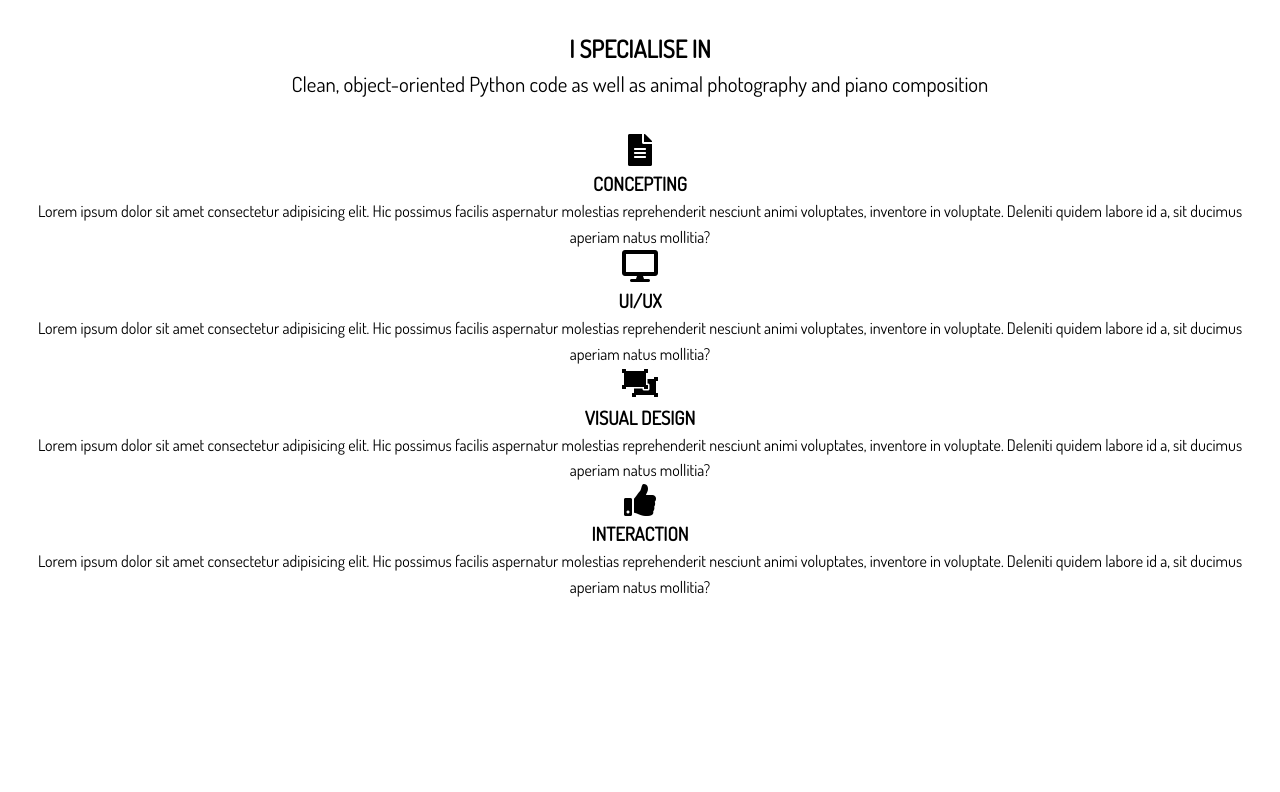
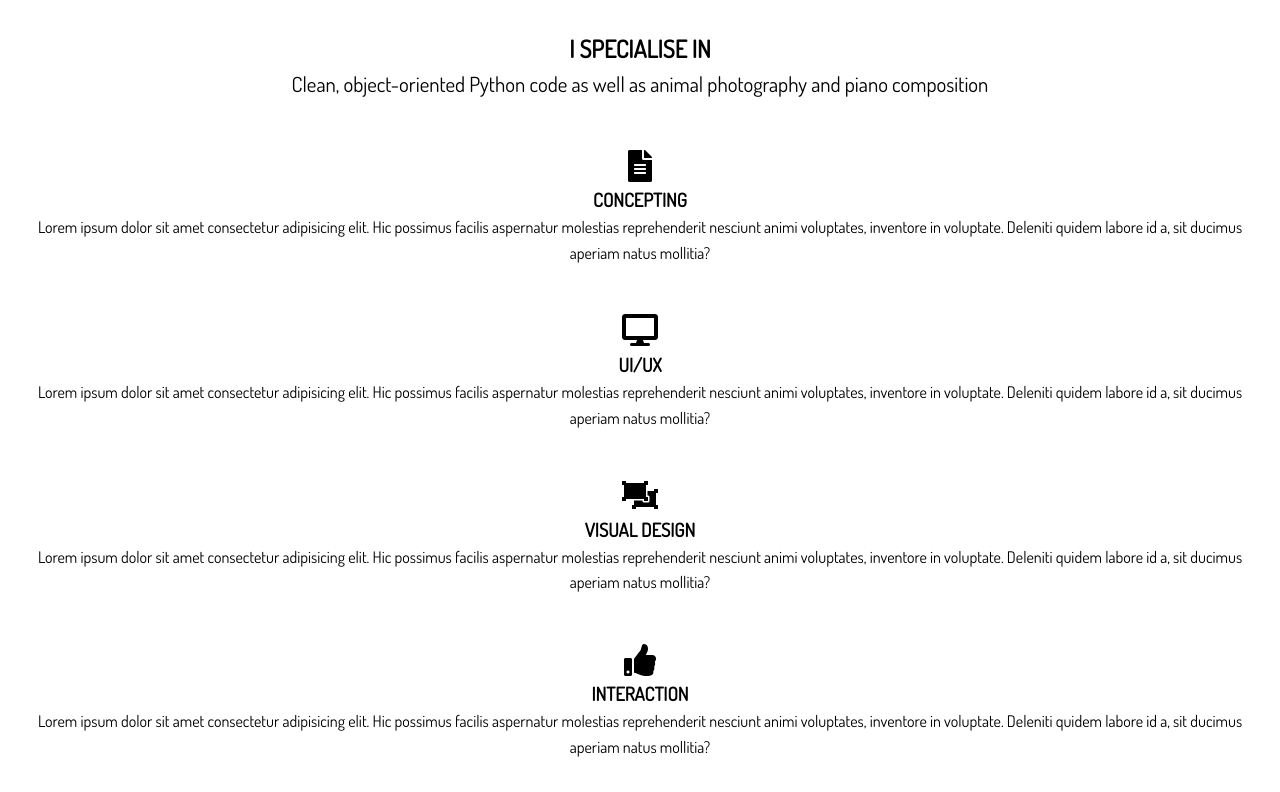
Before and after one commit to naziafakhruddin/haseebzeeshan, a plain HTML site: page dist/index.html in a window 1280 px wide. Shown: the part 802-1594 px from the top of the page. Before the commit the page ends 1435 px from the top, so only its background shows below. Drawn offline with nearby package versions, Linux system fonts and the light colour scheme; files that its build step writes are made by us from their sources.

Commit message:
add specials subclass

```diff
--- a/scss/main.scss
+++ b/scss/main.scss
@@ -98,6 +98,9 @@ img{
 //Home sections
 #home{
     &-a{
-
+        .specials{
+            margin-top: 3rem;
+            display:grid;
+        }
     }
 }
```
